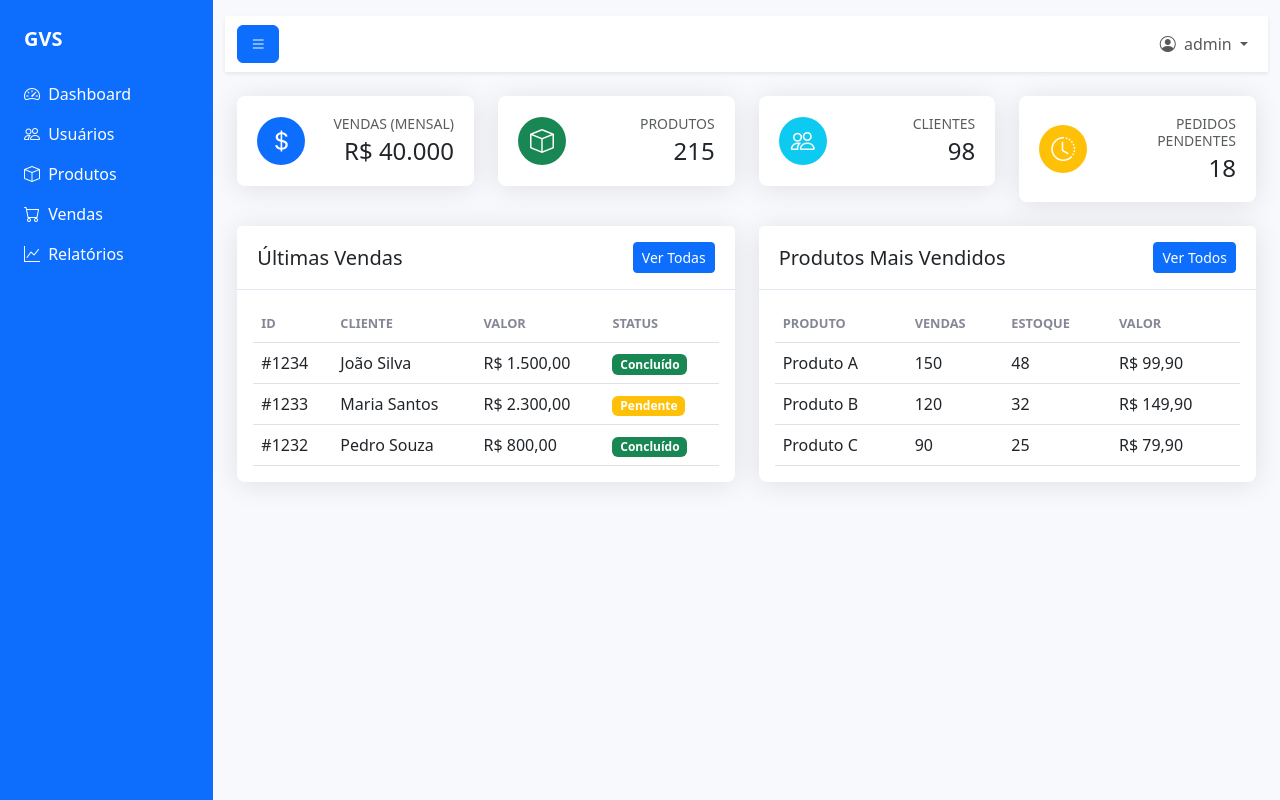
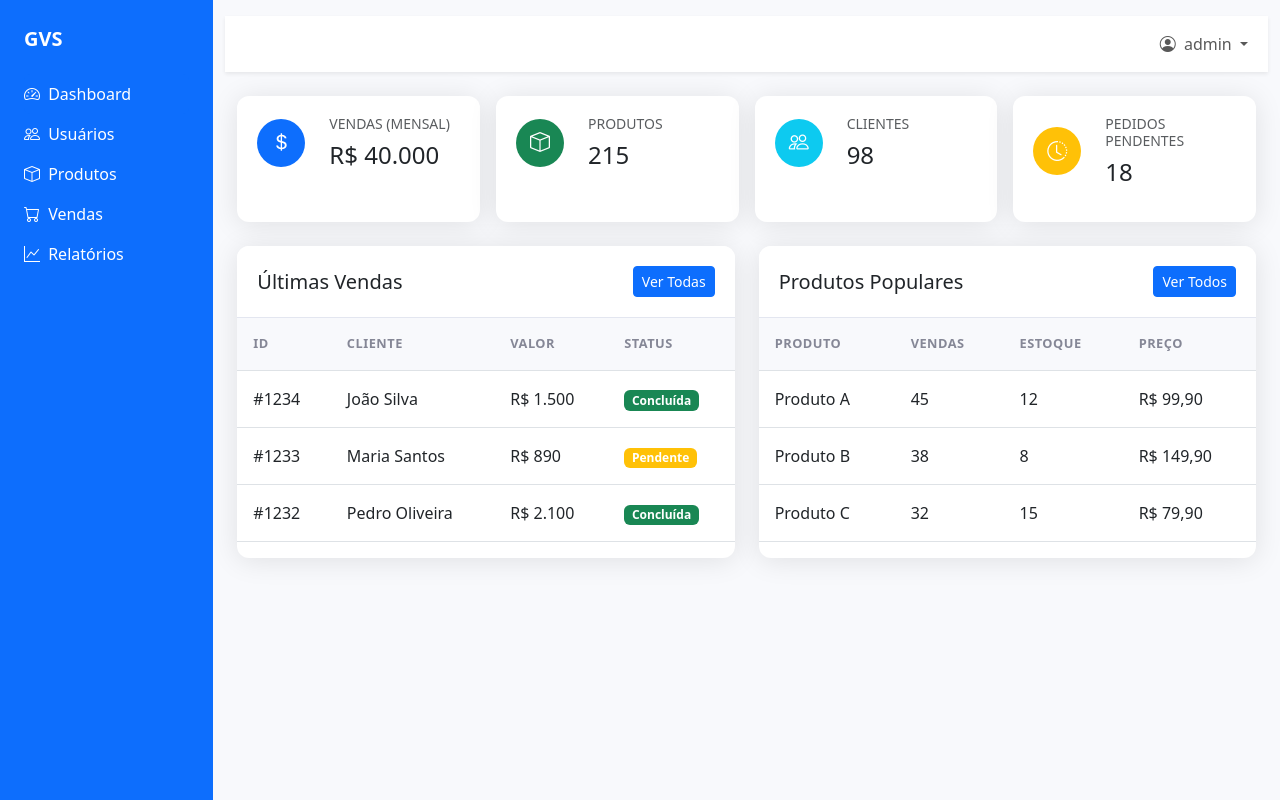
Before and after one commit to dantetesta/GVS-Oficial, a PHP site: page /admin/dashboard.php in a window 1280 px wide. Run offline with PHP 8.4, Linux system fonts and the light colour scheme; the visitor is signed in with stand-in values (Sample User, id 1); data comes from the database, SQL or seed files in the repository; some libraries are stand-ins or nearby versions.

Commit message:
feat: Implementa design mobile-first e melhora responsividade
- Atualiza layout para abordagem mobile-first
- Adiciona menu lateral responsivo com toggle para mobile
- Melhora a responsividade dos cards e tabelas
- Otimiza espaçamento e tamanhos para telas pequenas
- Adiciona estilos de impressão
- Implementa overlay escuro ao abrir menu no mobile

```diff
--- a/assets/css/style.css
+++ b/assets/css/style.css
@@ -1,4 +1,4 @@
-/* Dashboard */
+/* Mobile First Base Styles */
 :root {
     --bs-primary: #4e73df;
     --bs-secondary: #858796;
@@ -6,48 +6,106 @@
     --bs-info: #36b9cc;
     --bs-warning: #f6c23e;
     --bs-danger: #e74a3b;
+    --sidebar-width: 100%;
+    --sidebar-width-md: 240px;
+    --topbar-height: 60px;
 }
 
 body {
     background-color: #f8f9fc;
+    overflow-x: hidden;
+}
+
+/* Layout */
+#wrapper {
+    display: flex;
+    width: 100%;
+    min-height: 100vh;
+    flex-direction: column;
+}
+
+@media (min-width: 768px) {
+    #wrapper {
+        flex-direction: row;
+    }
 }
 
 /* Sidebar */
-#sidebarMenu {
+#sidebar-wrapper {
+    width: 100%;
+    min-height: auto;
     background: var(--bs-primary);
-    min-height: 100vh;
+    transition: all 0.3s ease-in-out;
 }
 
-#sidebarMenu .nav-link {
-    color: rgba(255, 255, 255, .8);
-    padding: .8rem 1rem;
-    margin: .2rem 0;
+@media (min-width: 768px) {
+    #sidebar-wrapper {
+        width: var(--sidebar-width-md);
+        min-height: 100vh;
+        position: fixed;
+        left: 0;
+        top: 0;
+        bottom: 0;
+        z-index: 1000;
+    }
 }
 
-#sidebarMenu .nav-link:hover {
+#sidebar-wrapper .nav-link {
+    color: rgba(255, 255, 255, .8);
+    padding: 1rem;
+    display: flex;
+    align-items: center;
+    transition: all 0.2s ease;
+}
+
+#sidebar-wrapper .nav-link:hover,
+#sidebar-wrapper .nav-link.active {
     color: #fff;
     background: rgba(255, 255, 255, .1);
 }
 
-#sidebarMenu .nav-link.active {
-    color: #fff;
-    background: rgba(255, 255, 255, .2);
-}
-
-#sidebarMenu .nav-link i {
-    margin-right: .5rem;
+#sidebar-wrapper .nav-link i {
+    width: 1.5rem;
+    text-align: center;
+    margin-right: .75rem;
+    font-size: 1.1rem;
 }
 
 /* Main Content */
-.main-content {
-    margin-left: 240px;
+#page-content-wrapper {
+    width: 100%;
+    min-height: 100vh;
+    padding: 1rem;
+}
+
+@media (min-width: 768px) {
+    #page-content-wrapper {
+        margin-left: var(--sidebar-width-md);
+        padding: 1.5rem;
+    }
+}
+
+/* Topbar */
+.topbar {
+    background: #fff;
+    box-shadow: 0 .15rem 1.75rem rgba(0, 0, 0, .1);
+    padding: 0.5rem 1rem;
+    margin: -1rem -1rem 1rem -1rem;
+}
+
+@media (min-width: 768px) {
+    .topbar {
+        margin: -1.5rem -1.5rem 1.5rem -1.5rem;
+        padding: 0.75rem 1.5rem;
+    }
 }
 
 /* Cards */
 .stat-card {
     border: none;
-    border-radius: .5rem;
+    border-radius: 0.75rem;
     box-shadow: 0 .15rem 1.75rem rgba(0, 0, 0, .1);
+    margin-bottom: 1rem;
 }
 
 .stat-card .card-body {
@@ -61,64 +119,203 @@ body {
     display: flex;
     align-items: center;
     justify-content: center;
+    margin-bottom: 0.5rem;
+}
+
+@media (min-width: 576px) {
+    .stat-card .icon-circle {
+        margin-bottom: 0;
+    }
 }
 
 .stat-card .icon-circle i {
-    font-size: 1.5rem;
+    font-size: 1.25rem;
     color: #fff;
 }
 
 /* Tables */
 .table-card {
     border: none;
-    border-radius: .5rem;
+    border-radius: 0.75rem;
     box-shadow: 0 .15rem 1.75rem rgba(0, 0, 0, .1);
+    margin-bottom: 1rem;
+    overflow: hidden;
 }
 
 .table-card .card-header {
     background-color: #fff;
     border-bottom: 1px solid #e3e6f0;
-    padding: 1rem 1.25rem;
+    padding: 1rem;
 }
 
-.table-card .table {
-    margin-bottom: 0;
+@media (min-width: 768px) {
+    .table-card .card-header {
+        padding: 1.25rem;
+    }
 }
 
-.table-card .table th {
-    border-top: none;
-    text-transform: uppercase;
-    font-size: .8rem;
-    font-weight: 600;
-    color: var(--bs-secondary);
+.table-responsive {
+    margin: 0;
+    padding: 0;
+    width: 100%;
+    overflow-x: auto;
+    -webkit-overflow-scrolling: touch;
 }
 
-/* Navbar */
-.topbar {
-    height: 4.375rem;
-    box-shadow: 0 .15rem 1.75rem rgba(0, 0, 0, .1);
+.table {
+    margin-bottom: 0;
+    white-space: nowrap;
 }
 
-.topbar .dropdown-menu {
-    border: none;
-    box-shadow: 0 .15rem 1.75rem rgba(0, 0, 0, .1);
+.table th {
+    background-color: #f8f9fc;
+    font-size: 0.8rem;
+    font-weight: 600;
+    text-transform: uppercase;
+    letter-spacing: 0.5px;
+    color: var(--bs-secondary);
+    padding: 1rem;
+    border-top: none;
 }
 
-.topbar .dropdown-item:active {
-    background-color: var(--bs-primary);
+.table td {
+    padding: 1rem;
+    vertical-align: middle;
 }
 
-/* Responsiveness */
-@media (max-width: 768px) {
-    .main-content {
-        margin-left: 0;
+/* Utilities */
+.text-truncate-2 {
+    display: -webkit-box;
+    -webkit-line-clamp: 2;
+    -webkit-box-orient: vertical;
+    overflow: hidden;
+    text-overflow: ellipsis;
+}
+
+/* Toggle Sidebar Button */
+#sidebarToggle {
+    display: block;
+    padding: 0.25rem 0.75rem;
+    font-size: 1.25rem;
+    line-height: 1;
+    background-color: transparent;
+    border: none;
+    color: rgba(255, 255, 255, .8);
+    cursor: pointer;
+}
+
+@media (min-width: 768px) {
+    #sidebarToggle {
+        display: none;
+    }
+}
+
+/* Responsive Font Sizes */
+.h4 {
+    font-size: calc(1.275rem + 0.3vw);
+}
+
+@media (min-width: 1200px) {
+    .h4 {
+        font-size: 1.5rem;
+    }
+}
+
+/* Loading Spinner */
+.loading-spinner {
+    width: 3rem;
+    height: 3rem;
+}
+
+/* Mobile Sidebar */
+@media (max-width: 767.98px) {
+    #sidebar-wrapper {
+        position: fixed;
+        top: 0;
+        left: -100%;
+        height: 100vh;
+        z-index: 1050;
+        transition: all 0.3s ease-in-out;
+        max-width: 280px;
     }
 
-    #sidebarMenu {
-        margin-left: -240px;
+    #sidebar-wrapper.show {
+        left: 0;
     }
 
-    #sidebarMenu.show {
-        margin-left: 0;
+    .sidebar-open {
+        overflow: hidden;
+    }
+
+    .sidebar-open::before {
+        content: '';
+        position: fixed;
+        top: 0;
+        right: 0;
+        bottom: 0;
+        left: 0;
+        background: rgba(0, 0, 0, 0.5);
+        z-index: 1040;
     }
 }
+
+/* Mobile Optimizations */
+@media (max-width: 575.98px) {
+    .card-body {
+        padding: 1rem;
+    }
+
+    .h4 {
+        font-size: 1.25rem;
+    }
+
+    .table > :not(caption) > * > * {
+        padding: 0.75rem;
+    }
+
+    .btn-sm {
+        padding: 0.25rem 0.5rem;
+        font-size: 0.875rem;
+    }
+
+    .icon-circle {
+        height: 2.5rem;
+        width: 2.5rem;
+    }
+
+    .icon-circle i {
+        font-size: 1rem;
+    }
+}
+
+/* Print Styles */
+@media print {
+    #sidebar-wrapper,
+    .topbar,
+    .btn-primary {
+        display: none !important;
+    }
+
+    #page-content-wrapper {
+        margin-left: 0 !important;
+        padding: 0 !important;
+    }
+
+    .card {
+        break-inside: avoid;
+    }
+
+    .table-responsive {
+        overflow-x: visible !important;
+    }
+
+    .table {
+        width: 100% !important;
+        break-inside: auto !important;
+    }
+
+    .table td,
+    .table th {
+        break-inside: avoid !important;
+    }
+}
--- a/includes/dashboard_content.php
+++ b/includes/dashboard_content.php
@@ -1,20 +1,20 @@
 <!-- Alert Container -->
-<div id="alertContainer"></div>
+<div id="alertContainer" class="mb-4"></div>
 
 <!-- Cards -->
-<div class="row g-4 mb-4">
+<div class="row g-3 mb-4">
     <!-- Vendas Card -->
-    <div class="col-12 col-sm-6 col-xl-3">
-        <div class="card stat-card">
+    <div class="col-12 col-md-6 col-xl-3">
+        <div class="card stat-card h-100">
             <div class="card-body">
                 <div class="row align-items-center">
-                    <div class="col-4">
+                    <div class="col-auto">
                         <div class="icon-circle bg-primary">
                             <i class="bi bi-currency-dollar"></i>
                         </div>
                     </div>
-                    <div class="col-8 text-end">
-                        <h5 class="text-uppercase text-muted mb-1 small">Vendas (Mensal)</h5>
+                    <div class="col">
+                        <h6 class="text-uppercase text-muted mb-2 small">Vendas (Mensal)</h6>
                         <h2 class="mb-0 h4">R$ 40.000</h2>
                     </div>
                 </div>
@@ -23,17 +23,17 @@
     </div>
 
     <!-- Produtos Card -->
-    <div class="col-12 col-sm-6 col-xl-3">
-        <div class="card stat-card">
+    <div class="col-12 col-md-6 col-xl-3">
+        <div class="card stat-card h-100">
             <div class="card-body">
                 <div class="row align-items-center">
-                    <div class="col-4">
+                    <div class="col-auto">
                         <div class="icon-circle bg-success">
                             <i class="bi bi-box"></i>
                         </div>
                     </div>
-                    <div class="col-8 text-end">
-                        <h5 class="text-uppercase text-muted mb-1 small">Produtos</h5>
+                    <div class="col">
+                        <h6 class="text-uppercase text-muted mb-2 small">Produtos</h6>
                         <h2 class="mb-0 h4">215</h2>
                     </div>
                 </div>
@@ -42,17 +42,17 @@
     </div>
 
     <!-- Clientes Card -->
-    <div class="col-12 col-sm-6 col-xl-3">
-        <div class="card stat-card">
+    <div class="col-12 col-md-6 col-xl-3">
+        <div class="card stat-card h-100">
             <div class="card-body">
                 <div class="row align-items-center">
-                    <div class="col-4">
+                    <div class="col-auto">
                         <div class="icon-circle bg-info">
                             <i class="bi bi-people"></i>
                         </div>
                     </div>
-                    <div class="col-8 text-end">
-                        <h5 class="text-uppercase text-muted mb-1 small">Clientes</h5>
+                    <div class="col">
+                        <h6 class="text-uppercase text-muted mb-2 small">Clientes</h6>
                         <h2 class="mb-0 h4">98</h2>
                     </div>
                 </div>
@@ -61,17 +61,17 @@
     </div>
 
     <!-- Pedidos Card -->
-    <div class="col-12 col-sm-6 col-xl-3">
-        <div class="card stat-card">
+    <div class="col-12 col-md-6 col-xl-3">
+        <div class="card stat-card h-100">
             <div class="card-body">
                 <div class="row align-items-center">
-                    <div class="col-4">
+                    <div class="col-auto">
                         <div class="icon-circle bg-warning">
                             <i class="bi bi-clock-history"></i>
                         </div>
                     </div>
-                    <div class="col-8 text-end">
-                        <h5 class="text-uppercase text-muted mb-1 small">Pedidos Pendentes</h5>
+                    <div class="col">
+                        <h6 class="text-uppercase text-muted mb-2 small">Pedidos Pendentes</h6>
                         <h2 class="mb-0 h4">18</h2>
                     </div>
                 </div>
@@ -84,14 +84,14 @@
 <div class="row g-4">
     <!-- Últimas Vendas -->
     <div class="col-12 col-lg-6">
-        <div class="card table-card">
+        <div class="card table-card h-100">
             <div class="card-header d-flex justify-content-between align-items-center">
                 <h5 class="card-title mb-0">Últimas Vendas</h5>
                 <a href="<?php echo BASE_URL; ?>/admin/sales.php" class="btn btn-primary btn-sm">Ver Todas</a>
             </div>
-            <div class="card-body">
+            <div class="card-body p-0">
                 <div class="table-responsive">
-                    <table class="table table-hover">
+                    <table class="table table-hover align-middle">
                         <thead>
                             <tr>
                                 <th>ID</th>
@@ -103,21 +103,21 @@
                         <tbody>
                             <tr>
                                 <td>#1234</td>
-                                <td>João Silva</td>
-                                <td>R$ 1.500,00</td>
-                                <td><span class="badge bg-success">Concluído</span></td>
+                                <td class="text-nowrap">João Silva</td>
+                                <td>R$ 1.500</td>
+                                <td><span class="badge bg-success">Concluída</span></td>
                             </tr>
                             <tr>
                                 <td>#1233</td>
-                                <td>Maria Santos</td>
-                                <td>R$ 2.300,00</td>
+                                <td class="text-nowrap">Maria Santos</td>
+                                <td>R$ 890</td>
                                 <td><span class="badge bg-warning">Pendente</span></td>
                             </tr>
                             <tr>
                                 <td>#1232</td>
-                                <td>Pedro Souza</td>
-                                <td>R$ 800,00</td>
-                                <td><span class="badge bg-success">Concluído</span></td>
+                                <td class="text-nowrap">Pedro Oliveira</td>
+                                <td>R$ 2.100</td>
+                                <td><span class="badge bg-success">Concluída</span></td>
                             </tr>
                         </tbody>
                     </table>
@@ -126,41 +126,41 @@
         </div>
     </div>
 
-    <!-- Produtos Mais Vendidos -->
+    <!-- Produtos Populares -->
     <div class="col-12 col-lg-6">
-        <div class="card table-card">
+        <div class="card table-card h-100">
             <div class="card-header d-flex justify-content-between align-items-center">
-                <h5 class="card-title mb-0">Produtos Mais Vendidos</h5>
+                <h5 class="card-title mb-0">Produtos Populares</h5>
                 <a href="<?php echo BASE_URL; ?>/admin/products.php" class="btn btn-primary btn-sm">Ver Todos</a>
             </div>
-            <div class="card-body">
+            <div class="card-body p-0">
                 <div class="table-responsive">
-                    <table class="table table-hover">
+                    <table class="table table-hover align-middle">
                         <thead>
                             <tr>
                                 <th>Produto</th>
                                 <th>Vendas</th>
                                 <th>Estoque</th>
-                                <th>Valor</th>
+                                <th>Preço</th>
                             </tr>
                         </thead>
                         <tbody>
                             <tr>
-                                <td>Produto A</td>
-                                <td>150</td>
-                                <td>48</td>
+                                <td class="text-nowrap">Produto A</td>
+                                <td>45</td>
+                                <td>12</td>
                                 <td>R$ 99,90</td>
                             </tr>
                             <tr>
-                                <td>Produto B</td>
-                                <td>120</td>
-                                <td>32</td>
+                                <td class="text-nowrap">Produto B</td>
+                                <td>38</td>
+                                <td>8</td>
                                 <td>R$ 149,90</td>
                             </tr>
                             <tr>
-                                <td>Produto C</td>
-                                <td>90</td>
-                                <td>25</td>
+                                <td class="text-nowrap">Produto C</td>
+                                <td>32</td>
+                                <td>15</td>
                                 <td>R$ 79,90</td>
                             </tr>
                         </tbody>
```
